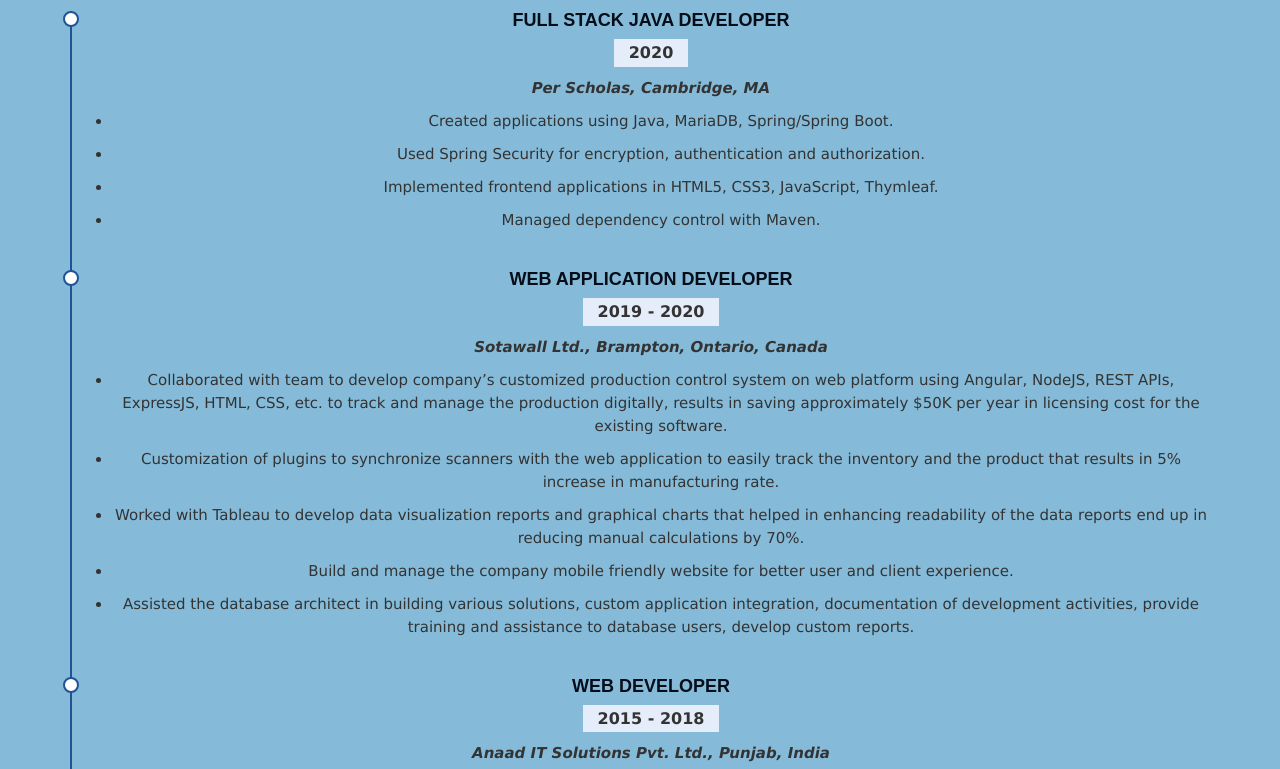
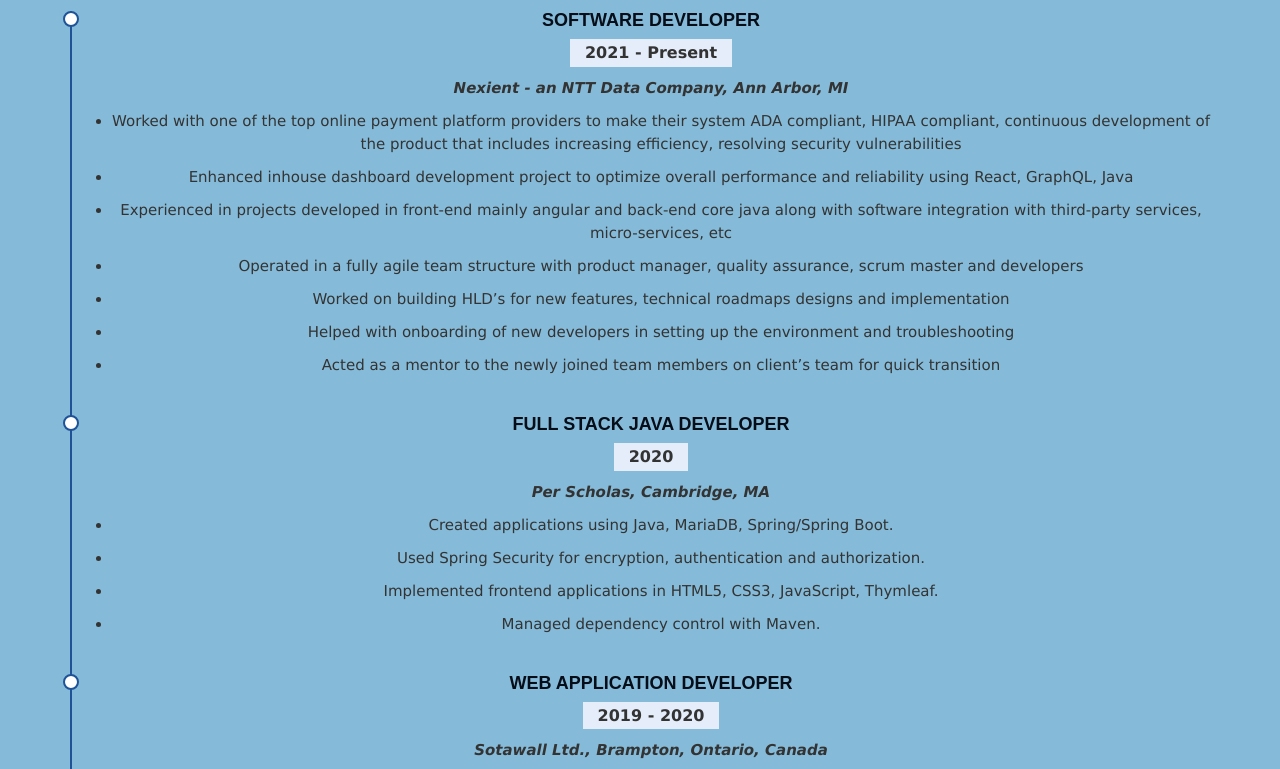
Before and after one commit to balramjot/balramjotsaini, a plain HTML site: page index.html in a window 1280 px wide. Shown: the part 1481-2250 px from the top of the page. Drawn offline with nearby package versions, Linux system fonts and the light colour scheme; a web font is replaced by a local one.

Commit message:
experience added

```diff
--- a/index.html
+++ b/index.html
@@ -212,6 +212,19 @@
                                         <div class="row">
 
                                             <div class="col-lg-12" data-aos="fade-up" data-aos-delay="100">
+                                <div class="resume-item">
+                                    <h4>Software Developer</h4>
+                                        <h5>2021 - Present</h5>
+                                        <p><b><em>Nexient - an NTT Data Company, Ann Arbor, MI </em></b></p>
+                                        <ul>
+                                        <li>Worked with one of the top online payment platform providers to make their system ADA compliant, HIPAA compliant, continuous development of the product that includes increasing efficiency, resolving security vulnerabilities</li>
+                                        <li>Enhanced inhouse dashboard development project to optimize overall performance and reliability using React, GraphQL, Java</li>
+                                        <li>Experienced in projects developed in front-end mainly angular and back-end core java along with software integration with third-party services, micro-services, etc</li>
+                                        <li>Operated in a fully agile team structure with product manager, quality assurance, scrum master and developers</li>
+                                        <li>Worked on building HLD’s for new features, technical roadmaps designs and implementation</li>
+                                        <li>Helped with onboarding of new developers in setting up the environment and troubleshooting</li>
+                                        <li>Acted as a mentor to the newly joined team members on client’s team for quick transition</li>
+                                </div>
 					    <div class="resume-item">
 						<h4>Full Stack Java Developer</h4>
                                                 <h5>2020</h5>
```
